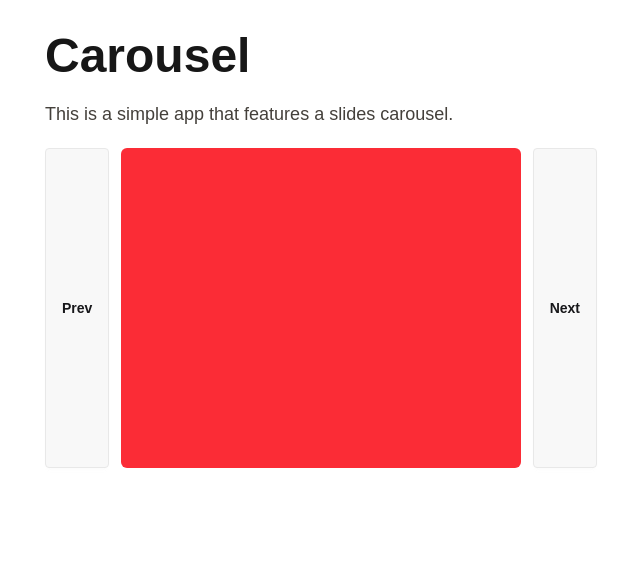
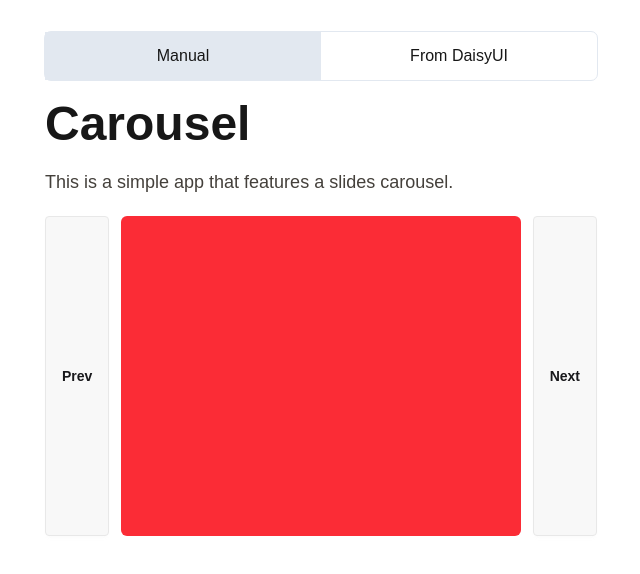
Before and after one commit to seesmof/Colors-Carousel, a Next.js app in the folder src/: page / in a window 1280 px wide. Shown: the top 574 px of the page, without its empty margins (319-959 px from the left). Built offline with nearby package versions, Linux system fonts and the light colour scheme.

Commit message:
feat: add a header with navigation

```diff
--- a/src/app/page.tsx
+++ b/src/app/page.tsx
@@ -1,9 +1,11 @@
 import Carousel from "@/components/Carousel";
+import Header, { Tab } from "@/components/Header";
 
 const Page = () => {
   return (
     <div className="min-h-screen">
       <div className="max-w-xl mx-auto w-full p-3 md:mt-5">
+        <Header active={Tab.Manual} />
         <header className="mb-5">
           <h1 className="text-3xl md:text-5xl font-black">Carousel</h1>
           <p className="text-lg text-stone-700 mt-3 md:mt-5">
--- a/src/components/Carousel.tsx
+++ b/src/components/Carousel.tsx
@@ -15,6 +15,7 @@ const Carousel = () => {
         onClick={() => {
           const prevIndex = index > 0 ? index - 1 : colors.length - 1;
           setIndex(prevIndex);
+          console.log(index);
 
           setColor(colors[index]);
         }}
@@ -27,6 +28,7 @@ const Carousel = () => {
         onClick={() => {
           const nextIndex = index < colors.length - 1 ? index + 1 : 0;
           setIndex(nextIndex);
+          console.log(index);
 
           setColor(colors[index]);
         }}
--- /dev/null
+++ b/src/components/Header.tsx
@@ -0,0 +1,30 @@
+import Link from "next/link";
+
+export enum Tab {
+  Manual,
+  DaisyUI,
+}
+
+interface HeaderProps {
+  active: Tab;
+}
+
+const Header = ({ active }: HeaderProps) => {
+  return (
+    <nav className="rounded-md outline outline-slate-200 mb-5 flex flex-row justify-between">
+      <Link
+        className={`w-full text-center hover:bg-slate-200 h-full p-3 ${active === Tab.Manual ? "bg-slate-200" : ""}`}
+        href={"/"}
+      >
+        Manual
+      </Link>
+      <Link
+        className={`w-full text-center hover:bg-slate-200 h-full p-3 ${active === Tab.DaisyUI ? "bg-slate-200" : ""}`}
+        href={"/lib"}
+      >
+        From DaisyUI
+      </Link>
+    </nav>
+  );
+};
+export default Header;
```
